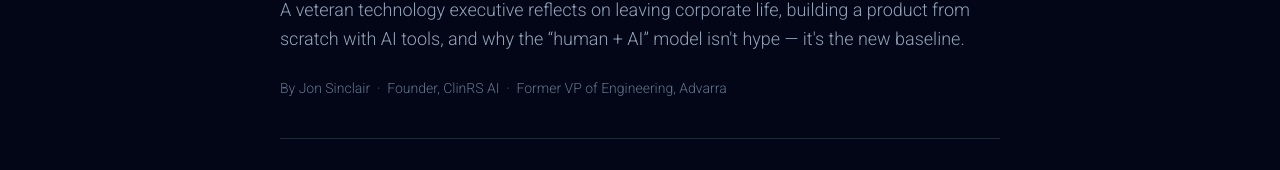
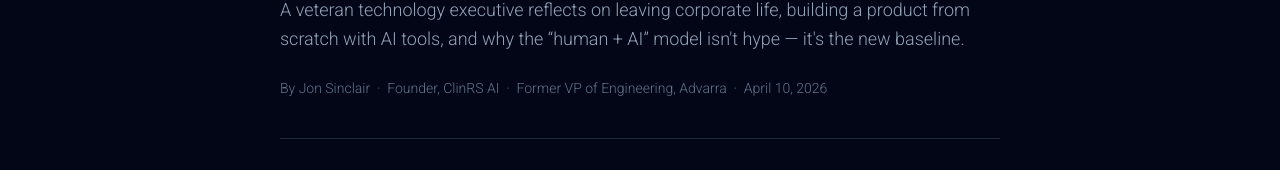
Before and after one commit to ClinRS-AI/corporate-website, a Next.js app: page /articles/from-skeptic-to-convert in a window 1280 px wide. Shown: the part 354-524 px from the top of the page. Built offline with nearby package versions, Linux system fonts and the light colour scheme.

Commit message:
Add date to article

```diff
--- a/app/articles/from-skeptic-to-convert/page.tsx
+++ b/app/articles/from-skeptic-to-convert/page.tsx
@@ -68,6 +68,7 @@ export default function ArticlePage() {
         </p>
         <p className="text-sm text-slate-500 font-light">
           By Jon Sinclair &nbsp;&middot;&nbsp; Founder, ClinRS AI &nbsp;&middot;&nbsp; Former VP of Engineering, Advarra
+          &nbsp;&middot;&nbsp; <time dateTime="2026-04-10">April 10, 2026</time>
         </p>
       </header>
 
```
